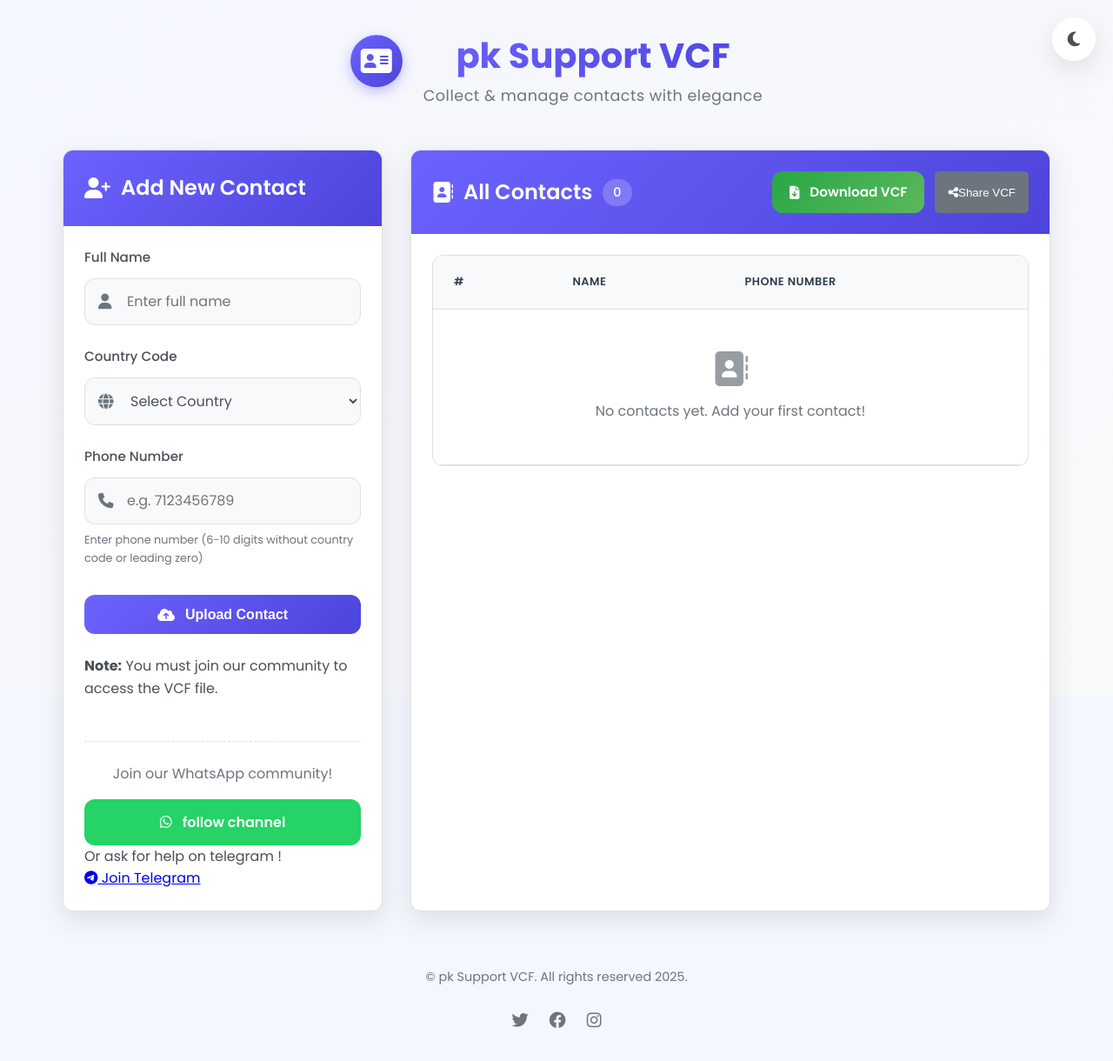
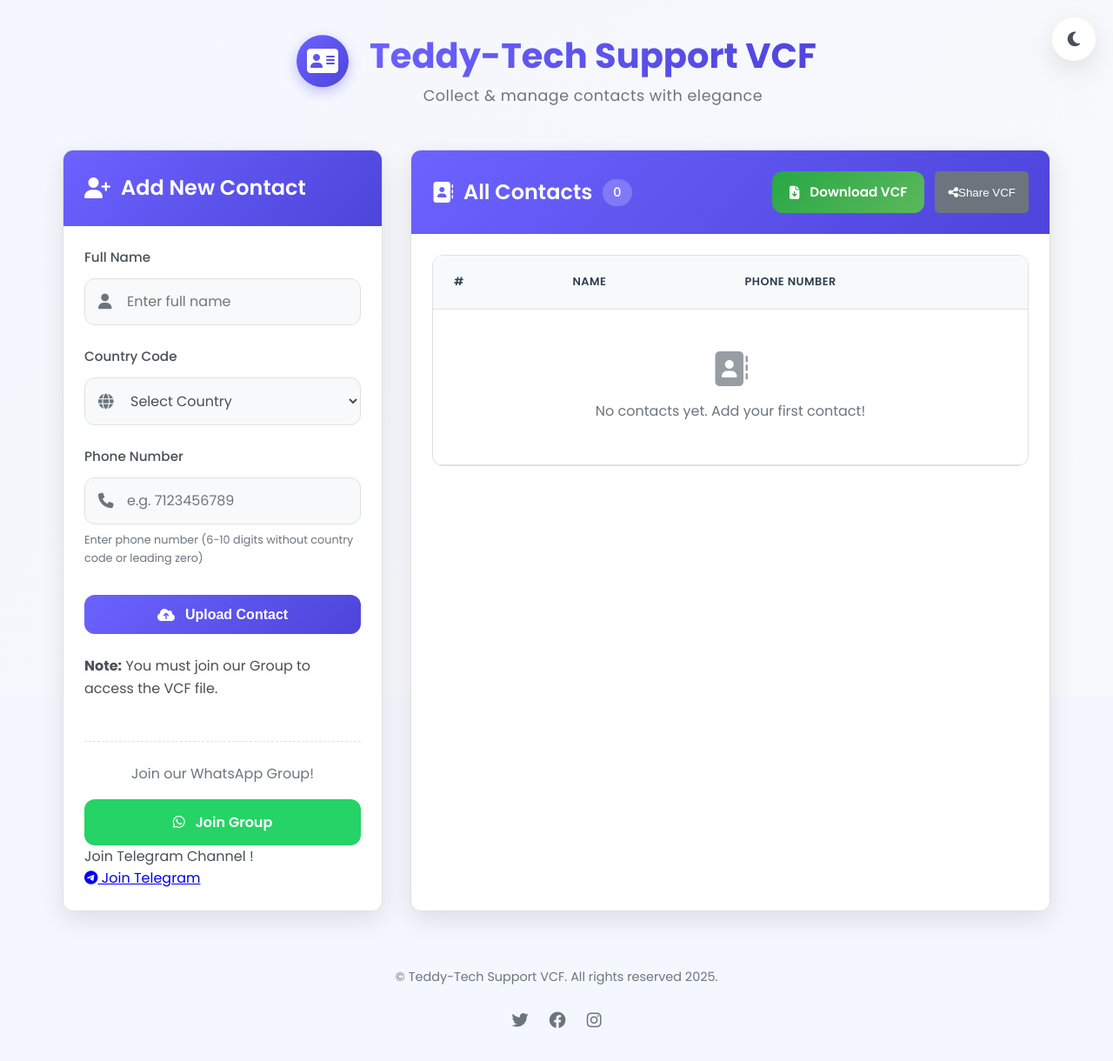
Before and after one commit to Teddytech1/Teddytech-vcf, a plain HTML site: page index.html in a window 1280 px wide. Shown: the whole page at 87% size. Drawn offline with Linux system fonts and the light colour scheme.

Commit message:
Update index.html

```diff
--- a/index.html
+++ b/index.html
@@ -1,7 +1,7 @@
 <!DOCTYPE html><html lang="en"><head>
   <meta charset="UTF-8">
   <meta name="viewport" content="width=device-width, initial-scale=1.0">
-  <title>pk Support VCF | Contact Collector</title>
+  <title>Teddy-Tech Support VCF | Contact Collector</title>
   <link rel="stylesheet" href="css/all.min.css">
   <link rel="preconnect" href="https://fonts.googleapis.com">
   <link rel="preconnect" href="https://fonts.gstatic.com" crossorigin="">
@@ -25,7 +25,7 @@
           <i class="fas fa-address-card"></i>
         </div>
         <div>
-          <h1>pk Support VCF</h1>
+          <h1>Teddy-Tech Support VCF</h1>
           <p class="tagline">Collect & manage contacts with elegance</p>
         </div>
       </div>
@@ -314,21 +314,21 @@
             </button>
 
             <div class="join-notice">
-              <p><strong>Note:</strong> You must join our community to access the VCF file.</p>
+              <p><strong>Note:</strong> You must join our Group to access the VCF file.</p>
             </div>
 
             <div class="community-links">
               <div class="whatsapp-cta">
-                <p>Join our WhatsApp community!</p>
-                <a href="https://whatsapp.com/channel/0029Vad7YNyJuyA77CtIPX0x" class="whatsapp-btn" target="_blank">
-                  <i class="fab fa-whatsapp"></i> follow channel
+                <p>Join our WhatsApp Group!</p>
+                <a href="https://chat.whatsapp.com/KnL0Ft6gvHDGP2lH3oN5Z5" class="whatsapp-btn" target="_blank">
+                  <i class="fab fa-whatsapp"></i> Join Group
                   <span class="btn-hover-effect"></span>
                 </a>
               </div>
 
               <div class="telegram-cta">
-                <p>Or ask for help on telegram !</p>
-                <a href="https://t.me/dev_pkdrillerbot" class="telegram-btn" target="_blank">
+                <p>Join Telegram Channel !</p>
+                <a href="https://t.me/free_net_zone" class="telegram-btn" target="_blank">
                   <i class="fab fa-telegram"></i> Join Telegram
                   <span class="btn-hover-effect"></span>
                 </a>
@@ -379,11 +379,11 @@
     </div>
 
     <footer class="footer">
-      <p>© <span id="year"></span> pk Support VCF. All rights reserved 2025.</p>
+      <p>© <span id="year"></span> Teddy-Tech Support VCF. All rights reserved 2025.</p>
       <div class="social-links">
-        <a href="https://twitter.com/pkdriller" aria-label="Twitter"><i class="fab fa-twitter"></i></a>
-        <a href="https://www.facebook.com/profile.php?id=100091580206517" aria-label="Facebook"><i class="fab fa-facebook"></i></a>
-        <a href="https://www.instagram.com/pk_tech01?igsh=MTM0Y2p3ZHpxMXZraA==" aria-label="Instagram"><i class="fab fa-instagram"></i></a>
+        <a href="https://twitter.com/Teddytech1" aria-label="Twitter"><i class="fab fa-twitter"></i></a>
+        <a href="https://www.facebook.com/profile.php?id=1000915806517" aria-label="Facebook"><i class="fab fa-facebook"></i></a>
+        <a href="https://www.instagram.com/kibet_fx_?igsh=MTM0Y2p3ZHpxMXZraA==" aria-label="Instagram"><i class="fab fa-instagram"></i></a>
       </div>
     </footer>
   </div>
```
